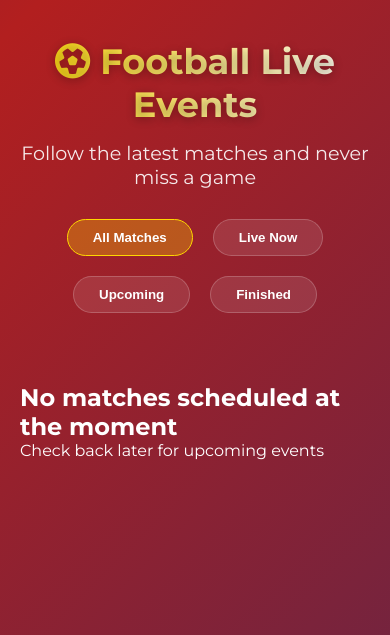
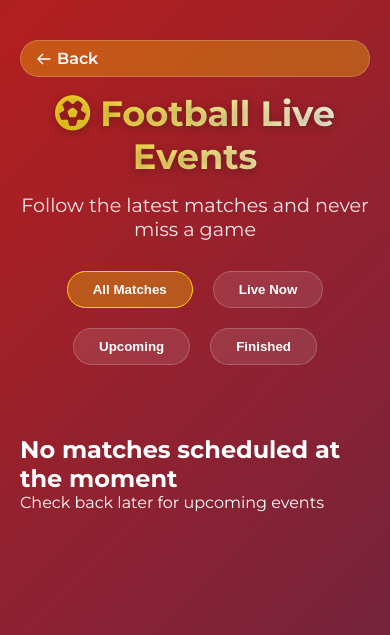
Before and after one commit to vinney560/viewtv, a Flask app: page /live-match in a window 390 px wide. Shown: the top 635 px of the page. Run offline with Flask 2, Linux system fonts and the light colour scheme; data that the repository does not hold is empty; parts of the project's set-up code (start-up, migrations or seed data) failed here and were passed over; some libraries are stand-ins or nearby versions.

Commit message:
General Updates

```diff
--- a/templates/live_match.html
+++ b/templates/live_match.html
@@ -1,4 +1,3 @@
-<!-- templates/index.html -->
 <!DOCTYPE html>
 <html lang="en">
 <head>
@@ -38,6 +37,7 @@
             margin-bottom: 40px;
             max-width: 800px;
             width: 100%;
+            position: relative;
         }
 
         h1 {
@@ -215,24 +215,31 @@
             border-color: #ffd700;
         }
 
-        .admin-link {
-            position: fixed;
-            top: 20px;
-            right: 20px;
+        .back-btn {
+            position: absolute;
+            left: 0;
+            top: 0;
             background: rgba(255, 215, 0, 0.3);
             color: white;
-            padding: 10px 20px;
+            padding: 8px 15px;
             border-radius: 30px;
             text-decoration: none;
             font-weight: 600;
             border: 1px solid rgba(255, 255, 255, 0.2);
             transition: all 0.3s ease;
-            z-index: 1000;
+            display: flex;
+            align-items: center;
+            gap: 5px;
         }
 
-        .admin-link:hover {
+        .back-btn:hover {
             background: rgba(255, 215, 0, 0.5);
-            transform: translateY(-3px);
+            transform: translateY(-2px);
+        }
+
+        .back-btn svg {
+            width: 16px;
+            height: 16px;
         }
 
         @keyframes pulse {
@@ -250,18 +257,23 @@
                 font-size: 2.2rem;
             }
 
-            .admin-link {
-                top: 10px;
-                right: 10px;
-                padding: 8px 15px;
-                font-size: 0.9rem;
+            .back-btn {
+                position: relative;
+                margin-bottom: 15px;
+                left: auto;
+                top: auto;
             }
         }
     </style>
 </head>
 <body>
-
     <header>
+        <a href="#" class="back-btn" id="backButton">
+            <svg xmlns="http://www.w3.org/2000/svg" fill="none" viewBox="0 0 24 24" stroke="currentColor">
+                <path stroke-linecap="round" stroke-linejoin="round" stroke-width="2" d="M10 19l-7-7m0 0l7-7m-7 7h18" />
+            </svg>
+            Back
+        </a>
         <h1><i class="fas fa-futbol"></i> Football Live Events</h1>
         <p class="subtitle">Follow the latest matches and never miss a game</p>
 
@@ -330,7 +342,7 @@
             });
         });
 
-        // Filter button interaction
+        // Filter button interaction - FIXED VERSION
         const filterButtons = document.querySelectorAll('.filter-btn');
         filterButtons.forEach(button => {
             button.addEventListener('click', () => {
@@ -342,7 +354,17 @@
 
                 matchCards.forEach(card => {
                     const status = card.querySelector('.status').classList[1];
-                    if (filter === 'all matches' || filter === status) {
+
+                    // Map button text to status classes
+                    const filterMap = {
+                        'live now': 'live',
+                        'upcoming': 'upcoming',
+                        'finished': 'finished'
+                    };
+
+                    const targetStatus = filterMap[filter] || filter;
+
+                    if (filter === 'all matches' || status === targetStatus) {
                         card.style.display = 'block';
                     } else {
                         card.style.display = 'none';
@@ -350,6 +372,12 @@
                 });
             });
         });
+
+        // Back button functionality
+        document.getElementById('backButton').addEventListener('click', (e) => {
+            e.preventDefault();
+            window.history.back();
+        });
     </script>
 </body>
 </html>
```
